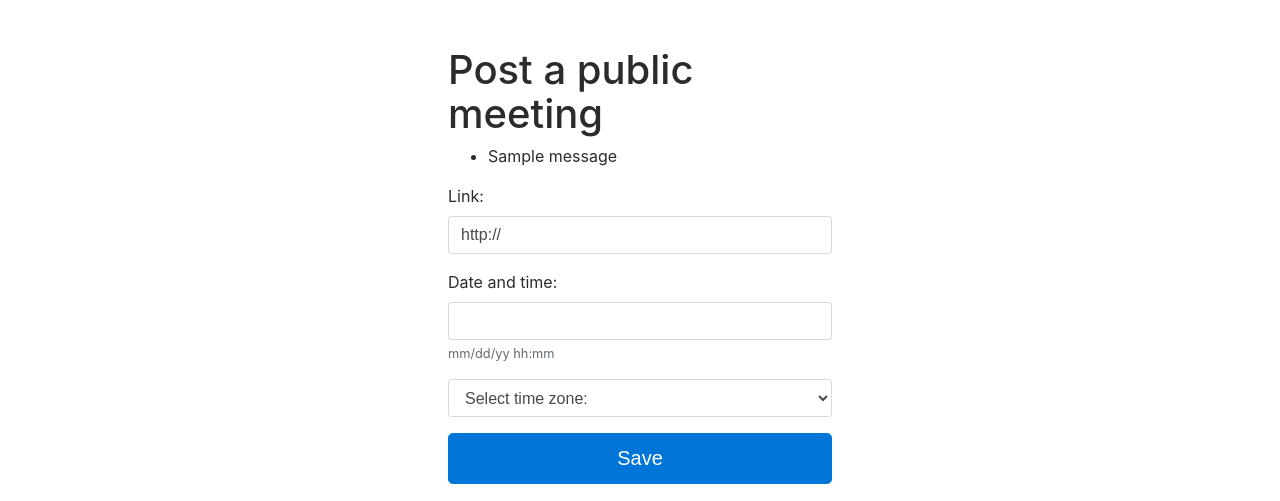
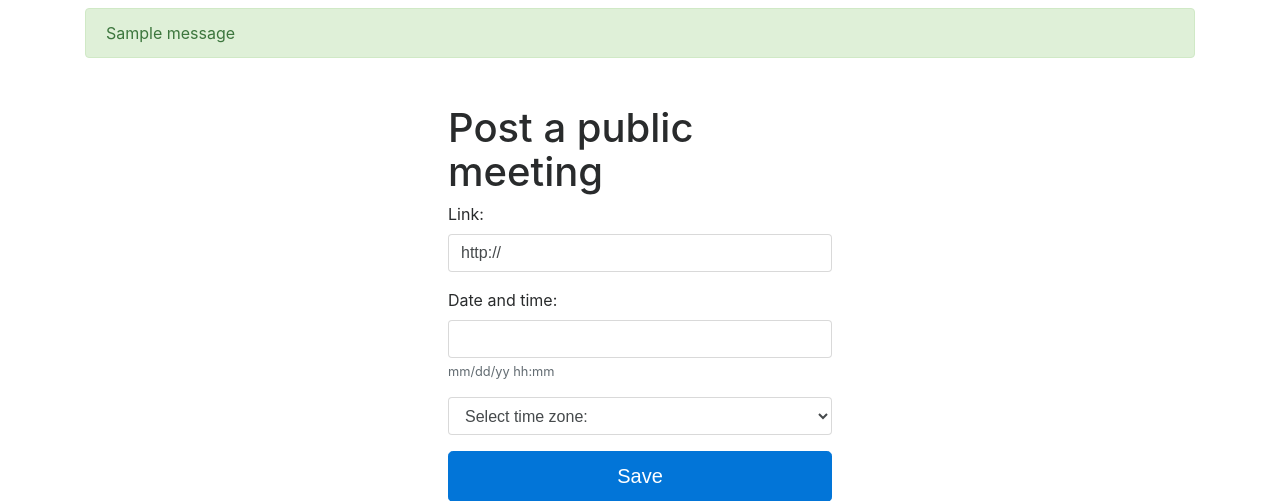
Before and after one commit to publicmeetings/app-django, a Django app: template core/templates/core/meeting_form.html in a window 1280 px wide. Shown: the part 56-557 px from the top of the page. Run offline with Django 3.2, Linux system fonts and the light colour scheme; tables that the repository leaves empty hold one stand-in row (values such as "Sample post"); the template is opened without the code that fills it: values that come from a table or form of the project are taken from there, most other values are stand-ins (such as "Sample title", 1, 10 or a date in 2020); one stand-in notice (Sample message) is shown; parts of the project's set-up code (start-up, migrations or seed data) failed here and were passed over; some libraries are stand-ins or nearby versions.

Commit message:
style and move messages

```diff
--- a/core/templates/core/meeting_form.html
+++ b/core/templates/core/meeting_form.html
@@ -13,14 +13,6 @@
 {% block content %}
 <div class="container wrapper my-5">
   <h1>Post a public meeting</h1>
-
-  {% if messages %}
-  <ul class="messages">
-      {% for message in messages %}
-      <li{% if message.tags %} class="{{ message.tags }}"{% endif %}>{{ message }}</li>
-      {% endfor %}
-  </ul>
-  {% endif %}
 
   <form method='POST'>
       {% csrf_token %}
--- a/templates/base.html
+++ b/templates/base.html
@@ -30,6 +30,14 @@
       </div>
     </nav>
 
+    {% if messages %}
+    <div class="container mt-2">
+        {% for message in messages %}
+        <div{% if message.tags %} class="alert alert-{{ message.tags }}"{% endif %}>{{ message }}</div>
+        {% endfor %}
+    </div>
+    {% endif %}
+
     {% block content %}{% endblock %}
 
     <!-- jQuery first, then Tether, then Bootstrap JS. -->
```
